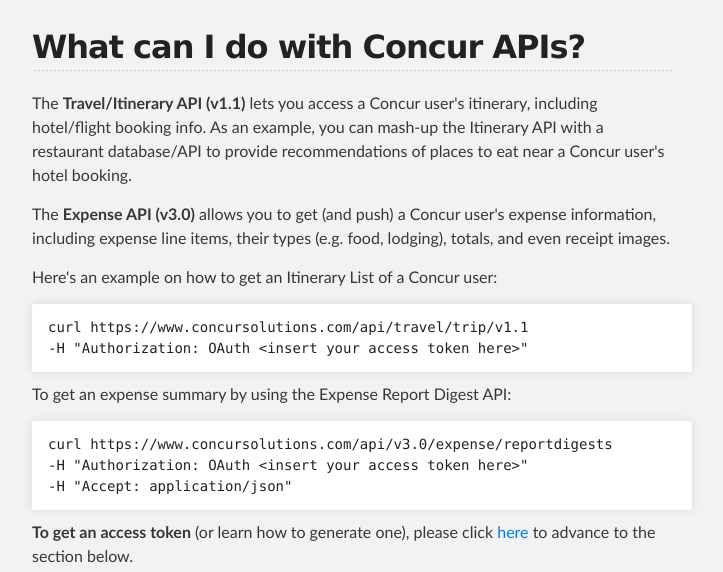
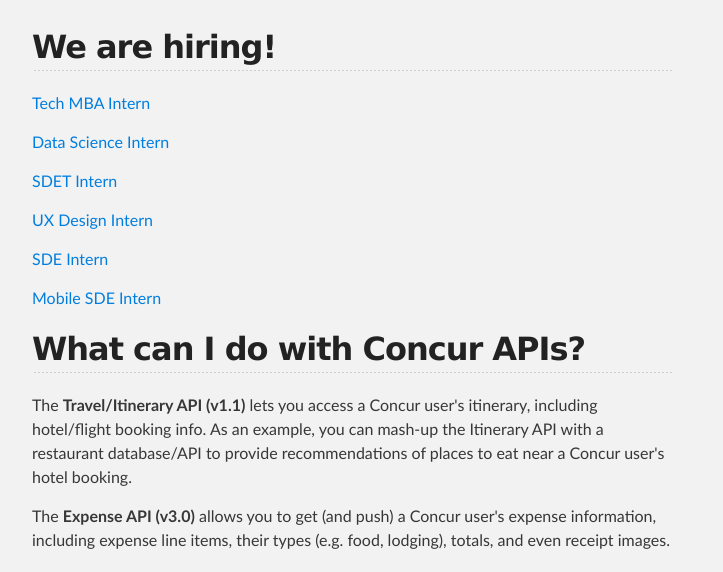
Before and after one commit to Trudeaucj/ConcurMHacks, a plain HTML site: page index.html in a window 1280 px wide. Shown: the part 936-1508 px from the top of the page, without its empty margins (288-1011 px from the left). Drawn offline with Linux system fonts and the light colour scheme.

Commit message:
Create gh-pages branch via GitHub

```diff
--- a/index.html
+++ b/index.html
@@ -40,6 +40,21 @@
 
 <p></p>
 <img src="https://jfqcza.bn1.livefilestore.com/y2prf7yXWtqtcsjpFh2XXu6XQ7ppeIg8SqyBAFEUIcqwGG-TQz1vpZhxx6ac2ySbguL5EAsg0IerEzlUQRynANwyVmyt9dUxWWwNS-x75NX248/Screen%20Shot%202014-05-31%20at%2012.02.06%20PM.png?psid=1">
+
+<h2>
+<a id="we-are-hiring" class="anchor" href="#we-are-hiring" aria-hidden="true"><span class="octicon octicon-link"></span></a>We are hiring!</h2>
+
+<p><a href="https://careers.peopleclick.com/careerscp/client_concur/external/gateway.do?functionName=viewFromLink&amp;jobPostId=17870&amp;localeCode=en-us">Tech MBA Intern</a></p>
+
+<p><a href="https://careers.peopleclick.com/careerscp/client_concur/external/gateway.do?functionName=viewFromLink&amp;jobPostId=17859&amp;localeCode=en-us">Data Science Intern</a></p>
+
+<p><a href="https://careers.peopleclick.com/careerscp/client_concur/external/gateway.do?functionName=viewFromLink&amp;jobPostId=17869&amp;localeCode=en-us">SDET Intern</a></p>
+
+<p><a href="https://careers.peopleclick.com/careerscp/client_concur/external/gateway.do?functionName=viewFromLink&amp;jobPostId=17871&amp;localeCode=en-us">UX Design Intern</a></p>
+
+<p><a href="https://careers.peopleclick.com/careerscp/client_concur/external/gateway.do?functionName=viewFromLink&amp;jobPostId=17865&amp;localeCode=en-us">SDE Intern</a></p>
+
+<p><a href="https://careers.peopleclick.com/careerscp/client_concur/external/gateway.do?functionName=viewFromLink&amp;jobPostId=17864&amp;localeCode=en-us">Mobile SDE Intern</a></p>
 
 <h2>
 <a id="what-can-i-do-with-concur-apis" class="anchor" href="#what-can-i-do-with-concur-apis" aria-hidden="true"><span class="octicon octicon-link"></span></a>What can I do with Concur APIs?</h2>
```
Also changed, not shown: params.json (+1 -1 lines).
